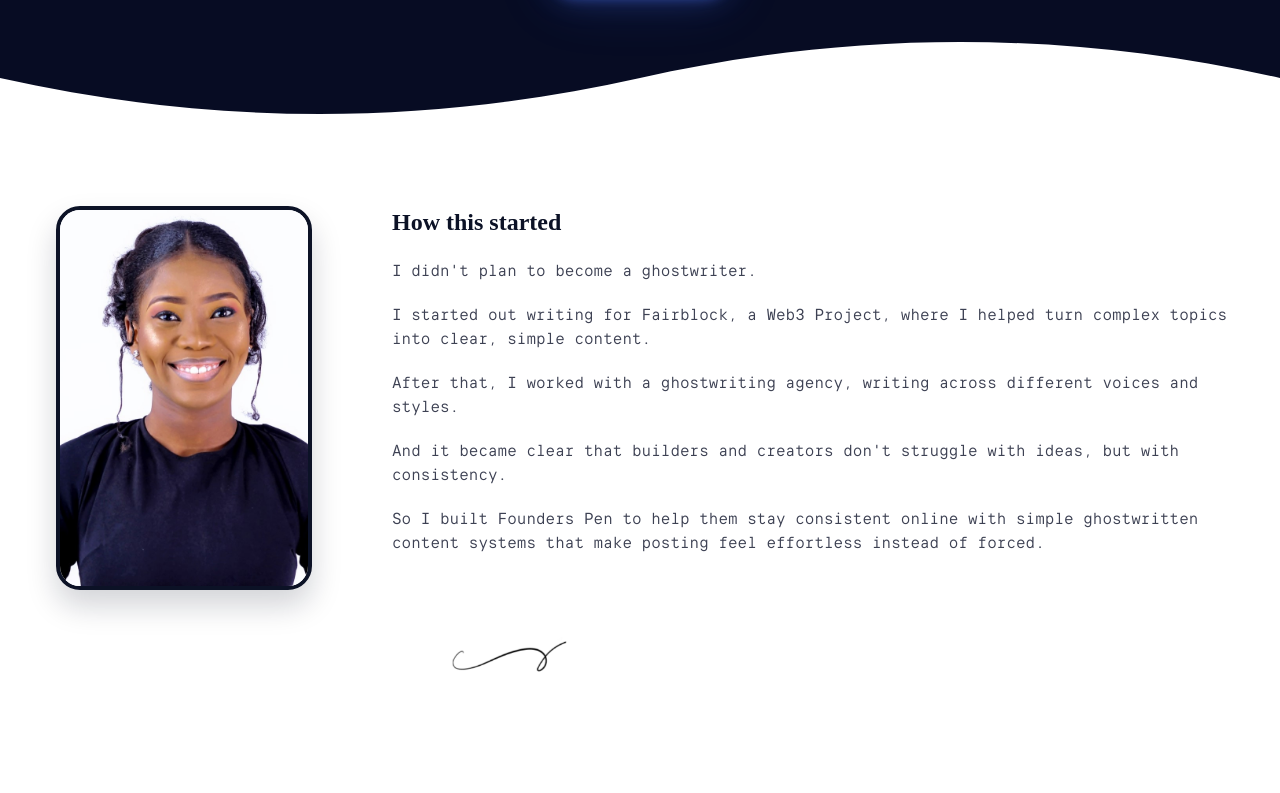
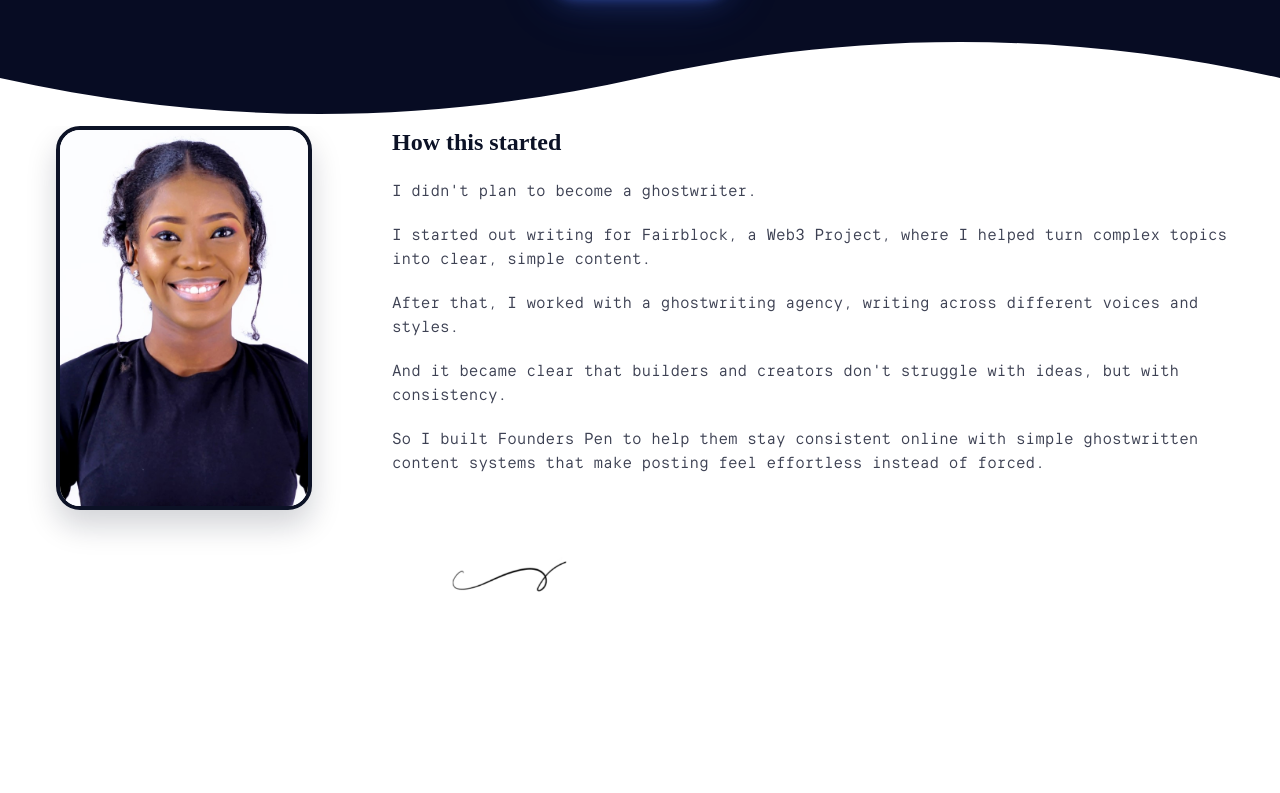
Before and after one commit to Godslovv/Founders-Pen, a React (Vite) app: page / in a window 1280 px wide. Shown: the part 407-1200 px from the top of the page. Built offline with nearby package versions, Linux system fonts and the light colour scheme; a web font is replaced by a local one.

Commit message:
fix: correct padding class in About section for consistent styling

```diff
--- a/src/sections/About.tsx
+++ b/src/sections/About.tsx
@@ -3,7 +3,7 @@ import img1 from "../assets/sign.png";
 
 const About = () => {
   return (
-    <section id="about" className="bg-white py-20">
+    <section id="about" className="bg-white pb-20">
       <div className="mx-auto grid w-full max-w-7xl gap-12 px-6 md:grid-cols-[320px_1fr]">
         <div className="flex items-start justify-center">
           <img
```
